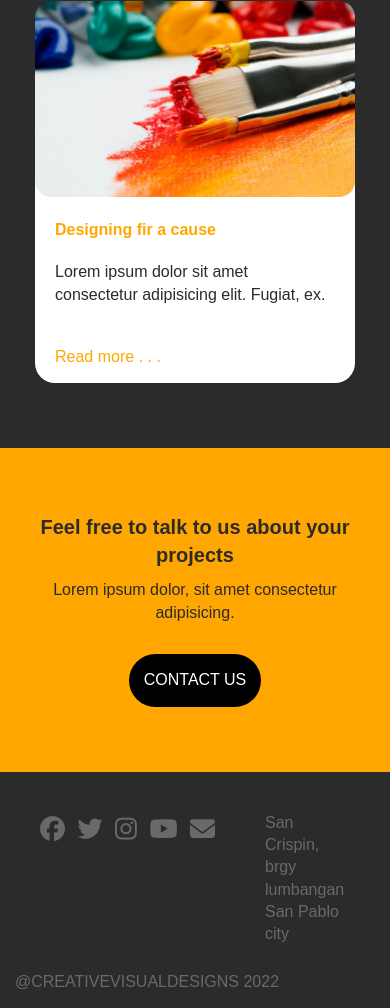
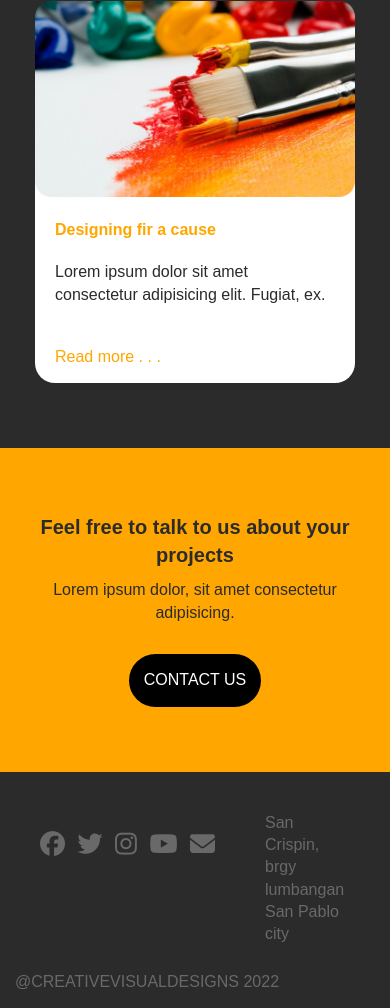
Before and after one commit to ejhshshshs/basic-cvv, a plain HTML site: page index.html in a window 390 px wide. Shown: the part 4212-5220 px from the top of the page. Drawn offline with Linux system fonts and the light colour scheme.

Commit message:
footer 100%

```diff
--- a/style.css
+++ b/style.css
@@ -440,6 +440,9 @@
     display: flex;
     flex-direction: column;
   }
+  .footer .footer__wrapper ul {
+      padding-top: 1.5rem;
+    }
 }
 
 
@@ -447,11 +450,10 @@
 
 
 
-
-@media screen and (max-width:500px){
-  .free{
-    background: #ffa700;
-  }
+@media screen and (max-width:500px)
+ .free{
+  background: #ffa700;
+ }
   .free .free__wrapper{
     text-align: center;
   }
```
